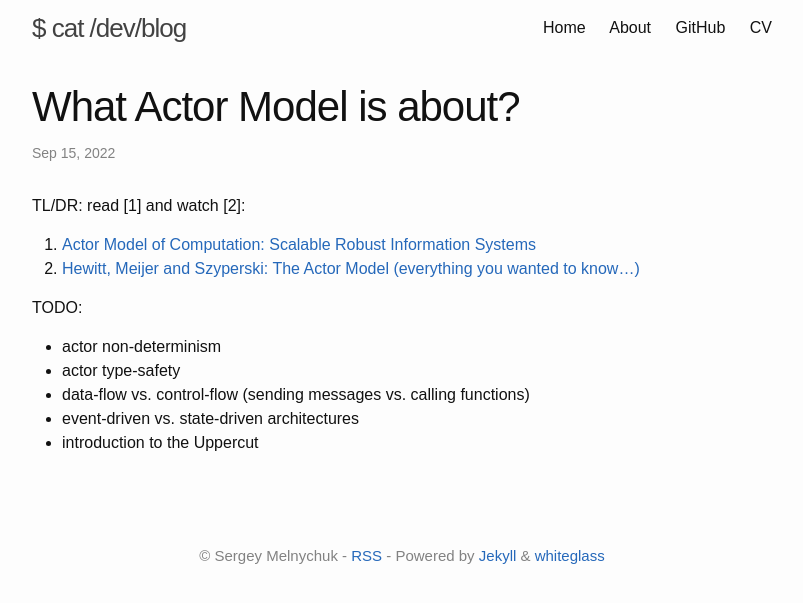
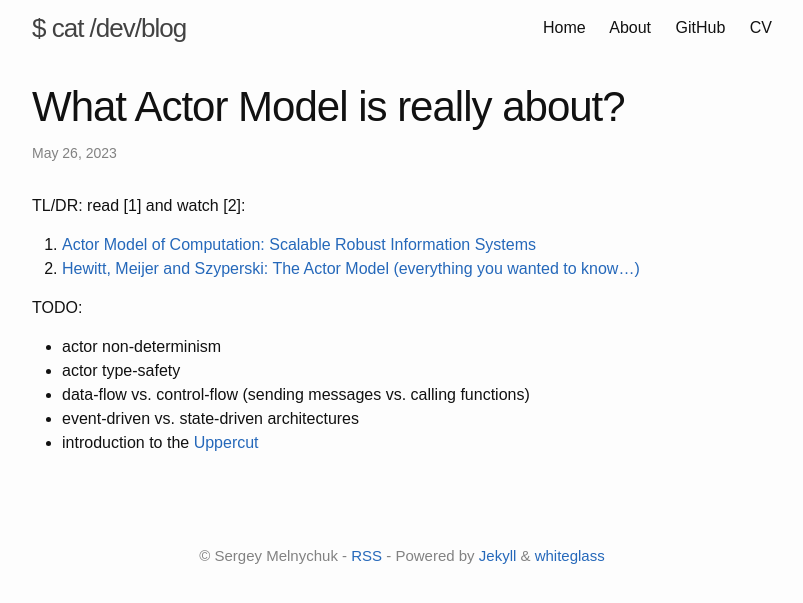
Before and after one commit to sergey-melnychuk/sergey-melnychuk.github.io, a Jekyll site: the page built from _posts/2023-05-26-what-actor-model-is-about.markdown, in a window 1280 px wide. Shown: the top 603 px of the page, without its empty margins (238-1041 px from the left). Built offline with Jekyll 4.4.1, drawn with Linux system fonts in a browser that asks for light colours; comment, search, counter and statistics services are not loaded.

Commit message:
Actors post: re-align

```diff
--- a/_posts/2022-09-15-what-actor-model-is-about.markdown
+++ b/_posts/2023-05-26-what-actor-model-is-about.markdown
@@ -1,7 +1,7 @@
 ---
 layout: post
-title:  "What Actor Model is about?"
-date:   2022-09-15 16:11:42 +0200
+title:  "What Actor Model is really about?"
+date:   2023-05-26 22:07:42 +0200
 categories: actors akka actor-model uppercut
 ---
 
@@ -15,4 +15,4 @@ TODO:
 - actor type-safety
 - data-flow vs. control-flow (sending messages vs. calling functions)
 - event-driven vs. state-driven architectures
-- introduction to the Uppercut
+- introduction to the [Uppercut](https://github.com/sergey-melnychuk/uppercut/)
```
